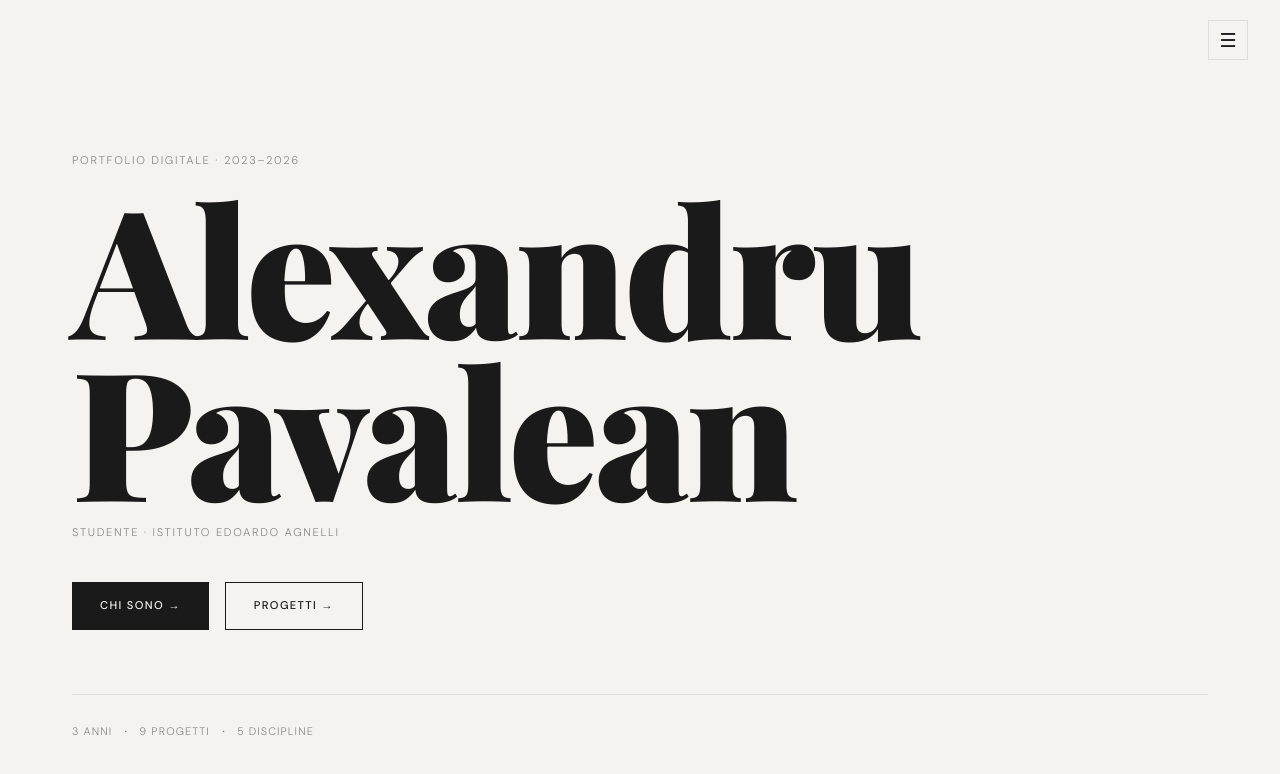
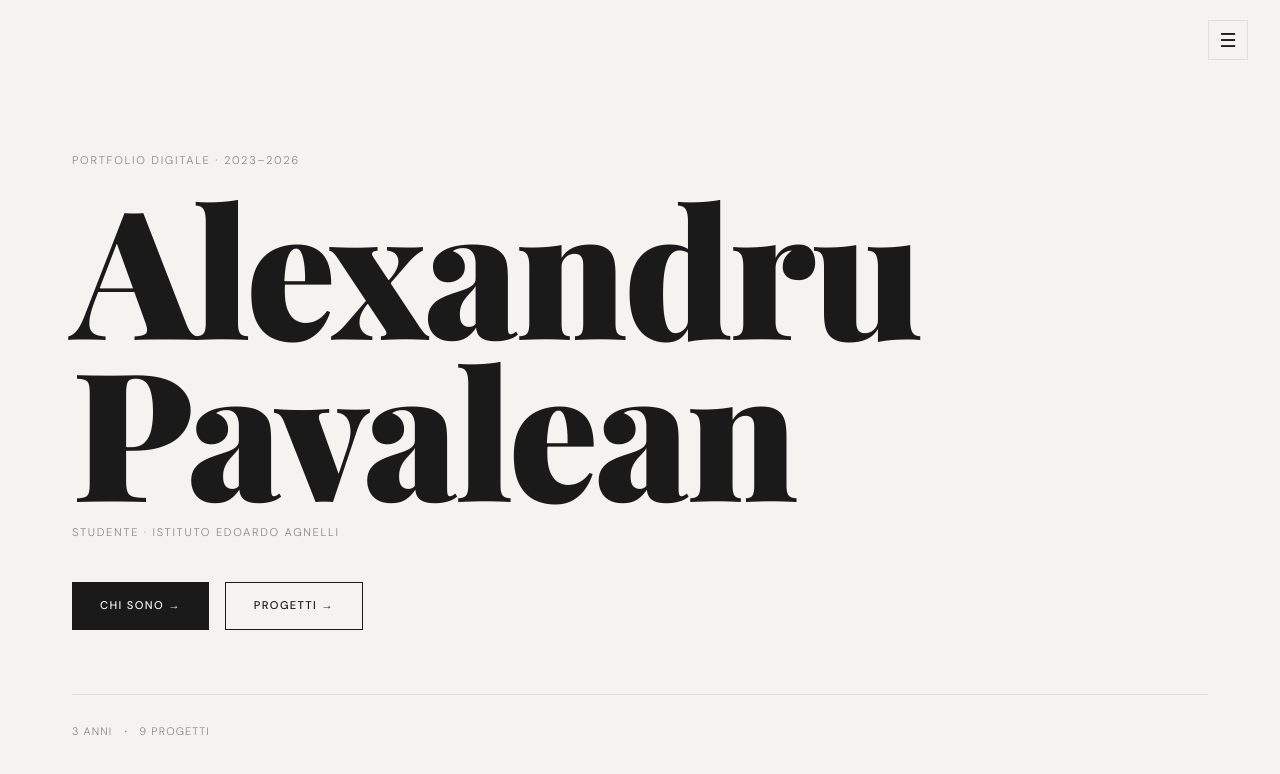
Before and after one commit to Pavalean-Alexandru/portfolio, a SvelteKit app: page / in a window 1280 px wide. Shown: the top 774 px of the page. Built offline with nearby package versions, Linux system fonts and the light colour scheme; a web font is replaced by a local one.

Commit message:
cancellazione

```diff
--- a/src/routes/+page.svelte
+++ b/src/routes/+page.svelte
@@ -32,8 +32,6 @@
       <span class="stat-item">3 ANNI</span>
       <span class="dot">·</span>
       <span class="stat-item">9 PROGETTI</span>
-      <span class="dot">·</span>
-      <span class="stat-item">5 DISCIPLINE</span>
     </div>
   </div>
 </section>
```
